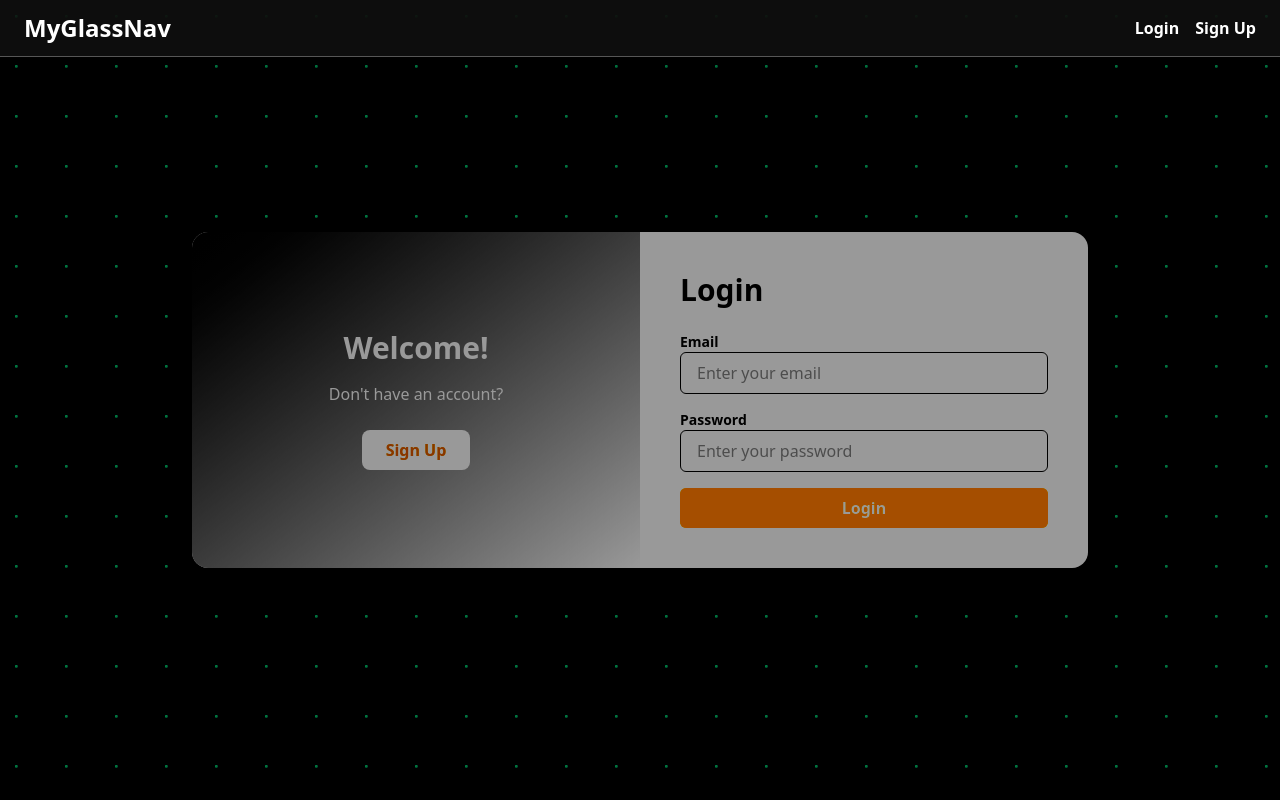
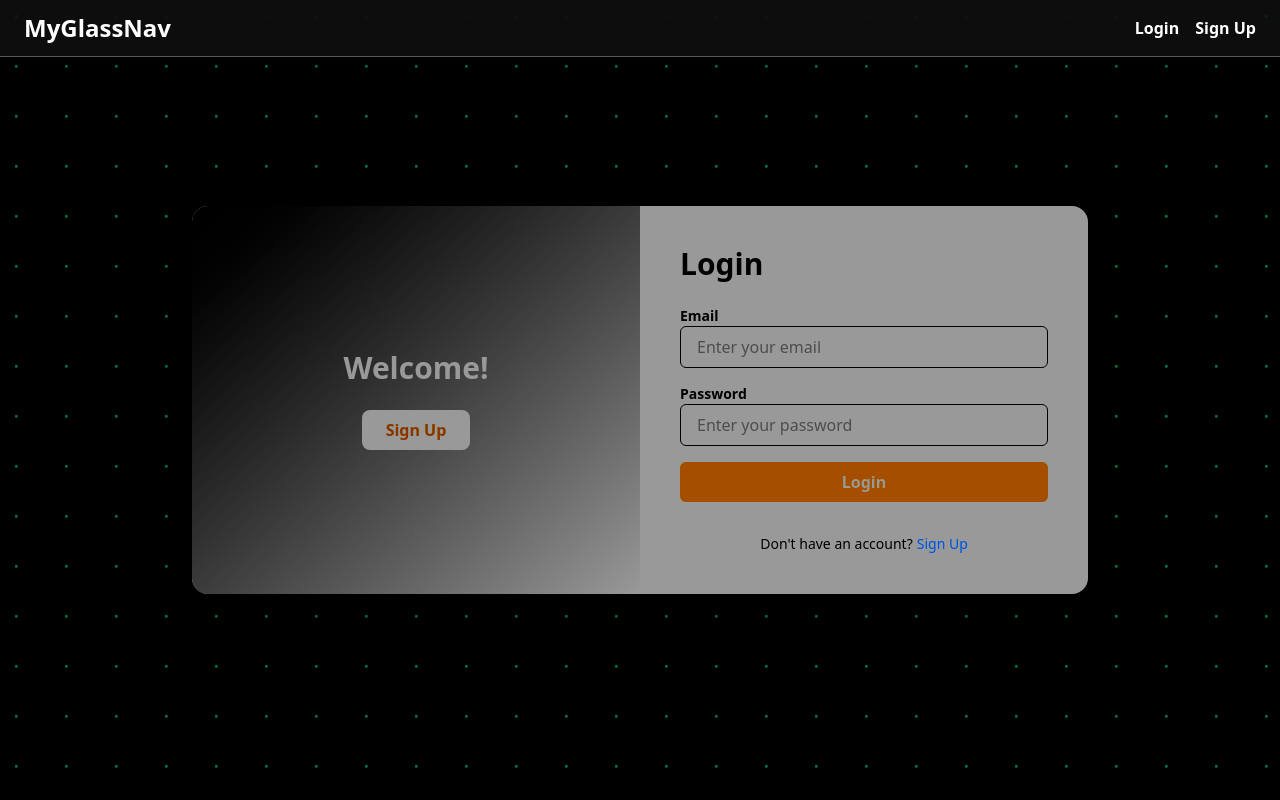
Before and after one commit to AmanRajpankaj07/Major-Project, a Next.js app: page /login in a window 1280 px wide. Built offline with nearby package versions, Linux system fonts and the light colour scheme; no server answers.

Commit message:
added firebase authorisation

```diff
--- /dev/null
+++ b/src/app/dashboard/student/page.tsx
@@ -0,0 +1,7 @@
+const page = () => {
+  return (
+    <div>page</div>
+  )
+}
+
+export default page
--- a/src/app/login/page.tsx
+++ b/src/app/login/page.tsx
@@ -1,18 +1,27 @@
+// /app/login/page.tsx
 "use client";
-import React, { useState } from "react";
+import React, { useState, useEffect } from "react";
+import { useRouter } from "next/navigation"; // To handle navigation
+import AuthForm from "../../components/AuthForm"; // Import the AuthForm component
+import useAuth from "../../hooks/useAuth"; // Import useAuth hook
 
 export default function AuthPage() {
-  const [isLogin, setIsLogin] = useState(true);
+  const [isLogin, setIsLogin] = useState<boolean>(true);
+  const { user } = useAuth(); // Using the useAuth hook to get the current user
+  const router = useRouter(); // Router to redirect after login/signup
+
+  useEffect(() => {
+    // If a user is already logged in, redirect them to the dashboard
+    if (user) {
+      router.push("/dashboard/student"); // Replace "/dashboard/student" with the actual route for your dashboard
+    }
+  }, [user, router]); // This effect runs when the user state changes
 
   return (
     <div className="min-h-screen w-full bg-black bg-neon-particles flex items-center justify-center">
       <div className="bg-white text-black rounded-2xl shadow-2xl overflow-hidden flex w-[90%] max-w-4xl">
-        {/* Image/Side Banner */}
         <div className="w-1/2 bg-gradient-to-br from-black to-white hidden md:flex flex-col items-center justify-center p-10">
           <h2 className="text-3xl font-bold text-white">Welcome!</h2>
-          <p className="text-white mt-4 text-center px-4">
-            {isLogin ? "Don't have an account?" : "Already have an account?"}
-          </p>
           <button
             className="mt-6 px-6 py-2 bg-white text-yellow-700 font-semibold rounded-lg hover:bg-yellow-100 transition"
             onClick={() => setIsLogin(!isLogin)}
@@ -21,49 +30,9 @@ export default function AuthPage() {
           </button>
         </div>
 
-        {/* Form Area */}
         <div className="w-full md:w-1/2 p-10">
-          <h2 className="text-3xl font-bold mb-6">
-            {isLogin ? "Login" : "Create an Account"}
-          </h2>
-
-          <form className="space-y-4">
-            {!isLogin && (
-              <div>
-                <label className="block text-sm font-semibold">Username</label>
-                <input
-                  type="text"
-                  className="w-full px-4 py-2 border rounded-md focus:outline-none focus:ring-2 focus:ring-yellow-500"
-                  placeholder="Enter your username"
-                />
-              </div>
-            )}
-
-            <div>
-              <label className="block text-sm font-semibold">Email</label>
-              <input
-                type="email"
-                className="w-full px-4 py-2 border rounded-md focus:outline-none focus:ring-2 focus:ring-yellow-500"
-                placeholder="Enter your email"
-              />
-            </div>
-
-            <div>
-              <label className="block text-sm font-semibold">Password</label>
-              <input
-                type="password"
-                className="w-full px-4 py-2 border rounded-md focus:outline-none focus:ring-2 focus:ring-yellow-500"
-                placeholder="Enter your password"
-              />
-            </div>
-
-            <button
-              type="submit"
-              className="w-full bg-yellow-600 text-white py-2 rounded-md hover:bg-yellow-700 transition font-semibold"
-            >
-              {isLogin ? "Login" : "Sign Up"}
-            </button>
-          </form>
+          <h2 className="text-3xl font-bold mb-6">{isLogin ? "Login" : "Create an Account"}</h2>
+          <AuthForm isLogin={isLogin} onToggleForm={() => setIsLogin(!isLogin)} />
         </div>
       </div>
     </div>
--- /dev/null
+++ b/src/components/AuthForm.tsx
@@ -0,0 +1,98 @@
+import React, { useState } from "react";
+import { auth } from "../lib/firebase";
+import {
+  createUserWithEmailAndPassword,
+  signInWithEmailAndPassword,
+} from "firebase/auth";
+
+type AuthFormProps = {
+  isLogin: boolean;
+  onToggleForm: () => void;
+};
+
+const AuthForm: React.FC<AuthFormProps> = ({ isLogin, onToggleForm }) => {
+  const [username, setUsername] = useState<string>(""); // For sign-up only
+  const [email, setEmail] = useState<string>("");
+  const [password, setPassword] = useState<string>("");
+  const [error, setError] = useState<string>("");
+
+  const handleSubmit = async (e: React.FormEvent) => {
+    e.preventDefault();
+    setError("");
+
+    try {
+      if (isLogin) {
+        await signInWithEmailAndPassword(auth, email, password);
+        // Optionally redirect here
+      } else {
+        await createUserWithEmailAndPassword(auth, email, password);
+        // Optionally store username in database
+        // Optionally redirect here
+      }
+    } catch (err: any) {
+      setError(err.message);
+    }
+  };
+
+  return (
+    <form onSubmit={handleSubmit} className="space-y-4">
+      {error && <div className="text-red-500 text-sm mb-4">{error}</div>}
+
+      {/* Username field only for Sign Up */}
+      {!isLogin && (
+        <div>
+          <label className="block text-sm font-semibold">Username</label>
+          <input
+            type="text"
+            value={username}
+            onChange={(e) => setUsername(e.target.value)}
+            className="w-full px-4 py-2 border rounded-md focus:outline-none focus:ring-2 focus:ring-yellow-500"
+            placeholder="Enter your username"
+          />
+        </div>
+      )}
+
+      <div>
+        <label className="block text-sm font-semibold">Email</label>
+        <input
+          type="email"
+          value={email}
+          onChange={(e) => setEmail(e.target.value)}
+          className="w-full px-4 py-2 border rounded-md focus:outline-none focus:ring-2 focus:ring-yellow-500"
+          placeholder="Enter your email"
+        />
+      </div>
+
+      <div>
+        <label className="block text-sm font-semibold">Password</label>
+        <input
+          type="password"
+          value={password}
+          onChange={(e) => setPassword(e.target.value)}
+          className="w-full px-4 py-2 border rounded-md focus:outline-none focus:ring-2 focus:ring-yellow-500"
+          placeholder="Enter your password"
+        />
+      </div>
+
+      <button
+        type="submit"
+        className="w-full bg-yellow-600 text-white py-2 rounded-md hover:bg-yellow-700 transition font-semibold"
+      >
+        {isLogin ? "Login" : "Sign Up"}
+      </button>
+
+      <p className="text-center text-sm mt-4">
+        {isLogin ? "Don't have an account?" : "Already have an account?"}
+        <button
+          type="button"
+          onClick={onToggleForm}
+          className="text-blue-500 ml-1"
+        >
+          {isLogin ? "Sign Up" : "Login"}
+        </button>
+      </p>
+    </form>
+  );
+};
+
+export default AuthForm;
--- /dev/null
+++ b/src/hooks/useAuth.ts
@@ -0,0 +1,17 @@
+// /hooks/useAuth.ts
+import { useState, useEffect } from "react";
+import { auth } from "../lib/firebase"; // Import Firebase auth
+import { onAuthStateChanged, User } from "firebase/auth";
+
+const useAuth = () => {
+  const [user, setUser] = useState<User | null>(null);
+
+  useEffect(() => {
+    const unsubscribe = onAuthStateChanged(auth, setUser);
+    return () => unsubscribe(); // Cleanup on component unmount
+  }, []);
+
+  return { user };
+};
+
+export default useAuth;
--- /dev/null
+++ b/src/lib/firebase.ts
@@ -0,0 +1,21 @@
+// lib/firebase.ts
+import { initializeApp, getApp, getApps } from 'firebase/app';
+import { getAuth } from 'firebase/auth';
+import { getFirestore } from 'firebase/firestore';
+// Optional: add getStorage, getAnalytics if needed
+
+const firebaseConfig = {
+  apiKey: process.env.NEXT_PUBLIC_FIREBASE_API_KEY!,
+  authDomain: process.env.NEXT_PUBLIC_FIREBASE_AUTH_DOMAIN!,
+  projectId: process.env.NEXT_PUBLIC_FIREBASE_PROJECT_ID!,
+  storageBucket: process.env.NEXT_PUBLIC_FIREBASE_STORAGE_BUCKET!,
+  messagingSenderId: process.env.NEXT_PUBLIC_FIREBASE_MESSAGING_SENDER_ID!,
+  appId: process.env.NEXT_PUBLIC_FIREBASE_APP_ID!,
+};
+
+const app = !getApps().length ? initializeApp(firebaseConfig) : getApp();
+
+const auth = getAuth(app);
+const db = getFirestore(app);
+
+export { app, auth, db };
```
Also changed, not shown: package.json (+4 -10 lines).
